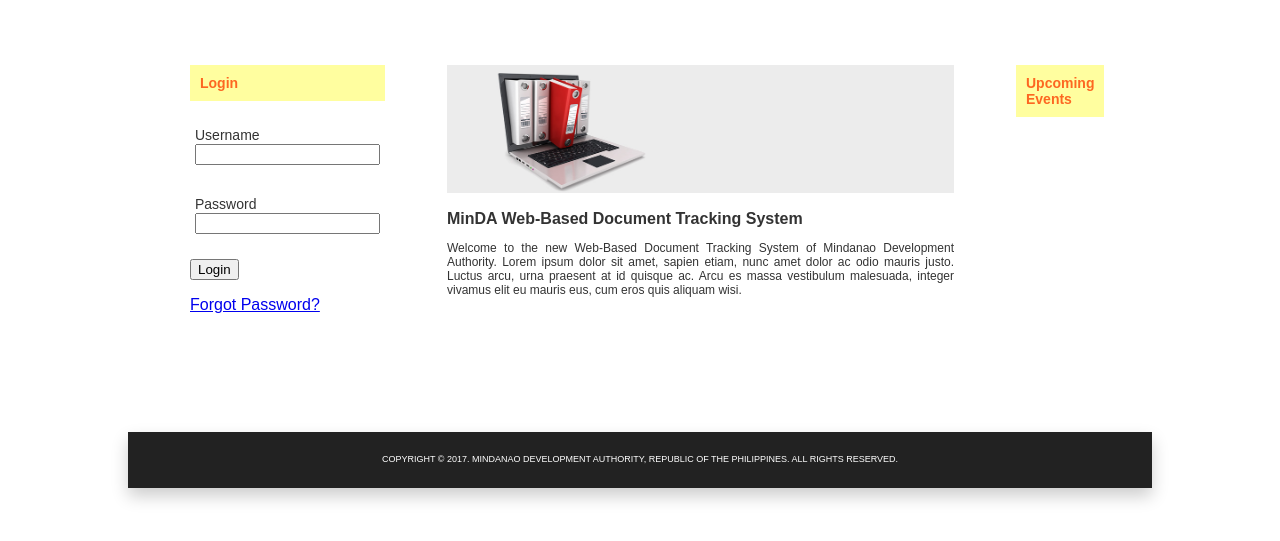
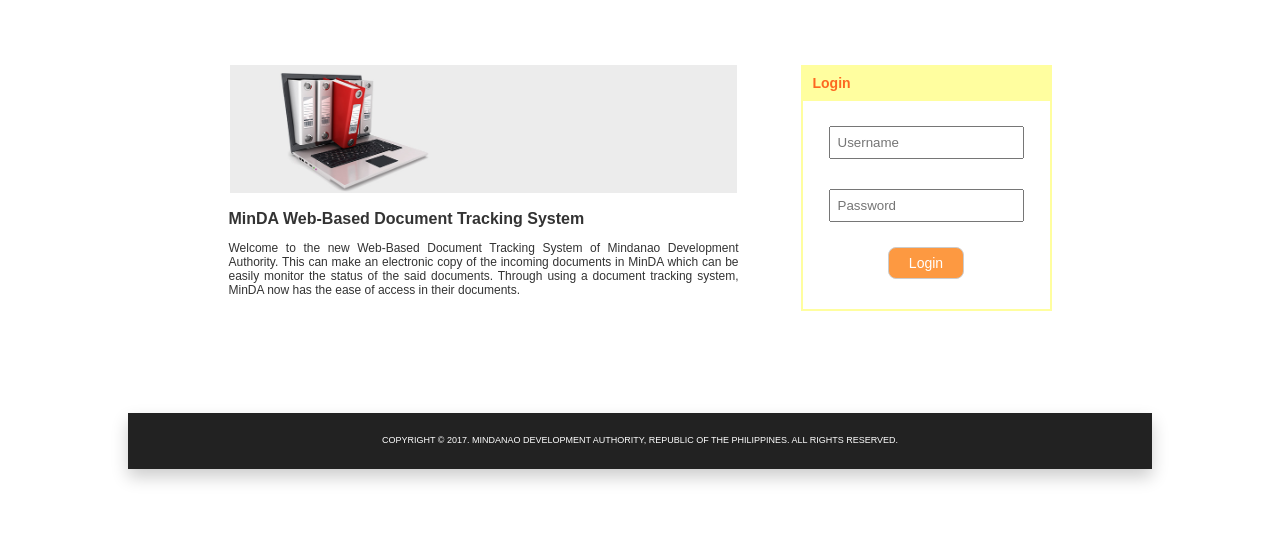
Before and after one commit to moldezjosh/SE_Final_Project, a PHP site: page /login.php in a window 1280 px wide. Shown: the part 164-705 px from the top of the page. Run offline with PHP 8.4, Linux system fonts and the light colour scheme.

Commit message:
modified login, deleted loginerr file

```diff
--- a/login.php
+++ b/login.php
@@ -1,3 +1,87 @@
+<?php
+	require_once 'include/config.php';
+	// Define variables and initialize with empty values
+	$username = $password = "";
+	$username_err = $password_err = "";
+
+	// Processing form data when form is submitted
+	if($_SERVER["REQUEST_METHOD"] == "POST"){
+
+	    // Check if username is empty
+	    if(empty(trim($_POST["username"]))){
+	        $username_err = 'Please enter your username.';
+	    } else{
+	        $username = trim($_POST["username"]);
+	    }
+
+	    // Check if password is empty
+	    if(empty(trim($_POST['password']))){
+	        $password_err = 'Please enter your password.';
+	    } else{
+	        $password = trim($_POST['password']);
+	    }
+
+	    // Validate credentials
+	    if(empty($username_err) && empty($password_err)){
+	        // Prepare a select statement
+	        $sql = "SELECT username, password, userType FROM users WHERE username = ?";
+
+	        if($stmt = mysqli_prepare($link, $sql)){
+	            // Bind variables to the prepared statement as parameters
+	            mysqli_stmt_bind_param($stmt, "s", $param_username);
+
+	            // Set parameters
+	            $param_username = $username;
+
+	            // Attempt to execute the prepared statement
+	            if(mysqli_stmt_execute($stmt)){
+	                // Store result
+	                mysqli_stmt_store_result($stmt);
+
+	                // Check if username exists, if yes then verify password
+	                if(mysqli_stmt_num_rows($stmt) == 1){
+	                    // Bind result variables
+	                    mysqli_stmt_bind_result($stmt, $username, $hashed_password, $userType);
+
+	                    if(mysqli_stmt_fetch($stmt)){
+	                        if(password_verify($password, $hashed_password)){
+	                            /* Password is correct, so start a new session and
+	                            save the username to the session */
+	                            session_start();
+	                            $_SESSION['username'] = $username;
+
+															// Check if user is admin
+															if(strcmp($userType,"Admin")==0){
+																header("location: index.php");
+																exit();
+															}else{
+																header("location: usersetting-user.php");
+																exit();
+															}
+
+	                        } else{
+	                            // Display an error message if password is not valid
+	                            $password_err = 'Incorrect Password';
+	                        }
+	                    }
+	                } else{
+	                    // Display an error message if username doesn't exist
+	                    $username_err = 'No account found with that username.';
+	                }
+	            } else{
+	                echo "Oops! Something went wrong. Please try again later.";
+	            }
+	        }
+
+	        // Close statement
+	        mysqli_stmt_close($stmt);
+	    }
+
+	    // Close connection
+	    mysqli_close($link);
+	}
+	?>
+
 <!DOCTYPE html>
 <head>
 	<title>WebDTS</title>
@@ -14,34 +98,33 @@
 	<div class="wrapper">
 			<table class="layout-table">
 				<tr>
-				<td id="side-left" style="width: 251px" valign="top" >
-					<div  id="login">
+				<td class="banner" style="width: 510px" valign="top" >
+						<center><img src="img/banner-dts.jpg" alt="banner" id="banner-dts"></center>
+						<h2>MinDA Web-Based Document Tracking System</h2>
+						<p>Welcome to the new Web-Based Document Tracking System of Mindanao Development Authority. This can make an electronic copy of the incoming documents in MinDA which can be easily monitor the status of the said documents. Through using a document tracking system, MinDA now has the ease of access in their documents. </p>
+				</td>
+
+				<td class="login-td" style="width: 251px" valign="top" >
+					<div  class="login">
 						<h3 class="tb-title">Login</h3>
-							<form action="" method="post">
-								<div class="field-up">
-										<label class="login-info">Username</label>
-										<input type="text" name="username" id="login-user" />
+							<form action="<?php echo htmlspecialchars($_SERVER["PHP_SELF"]); ?>" method="post">
+								<div class="field-up <?php echo (!empty($username_err)) ? 'has-error' : ''; ?>">
+
+										<center><input type="text" name="username" class="input-txt" value="<?php echo $username; ?>" placeholder="Username"/><br>
+										<span><?php echo $username_err; ?></span></center>
 								</div>
-								<div class="field-up">
-										<label class="login-info">Password</label>
-										<input type="password" name="pass" id="login-pass"/>
+								<div class="field-up <?php echo (!empty($password_err)) ? 'has-error' : ''; ?>">
+										<center><input type="password" name="password" class="input-txt" placeholder="Password"/><br>
+										<span><?php echo $password_err; ?></span></center>
 								</div>
-								<input type="submit" name="btnLogin" id="btnLogin" value="Login" />
-								<p id="forgotPass"><a href="#">Forgot Password?</a></p>
+
+								<center><input type="submit" name="btnLogin" class="btnLogin" value="Login" /></center>
 							</form>
 
 					</div></td>
-				<td class="banner" style="width: 510px" valign="top" >
-						<center><img src="img/banner-dts.jpg" alt="banner" id="banner-dts"></center>
-						<h2>MinDA Web-Based Document Tracking System</h2>
-						<p>Welcome to the new Web-Based Document Tracking System of Mindanao Development Authority. Lorem ipsum dolor sit amet, sapien etiam, nunc amet dolor ac odio mauris justo. Luctus arcu, urna praesent at id quisque ac. Arcu es massa vestibulum malesuada, integer vivamus elit eu mauris eus, cum eros quis aliquam wisi. </p>
-				</td>
 
-				<td class="events" style="width: 251px" valign="top">
-					<h3 class="tb-title">Upcoming Events</h3>
-				</td>
-			</tr>
 
+				</tr>
 			</table>
 	</div>
 
```
Also changed, not shown: loginerr.php (deleted, +0 -39 lines).
